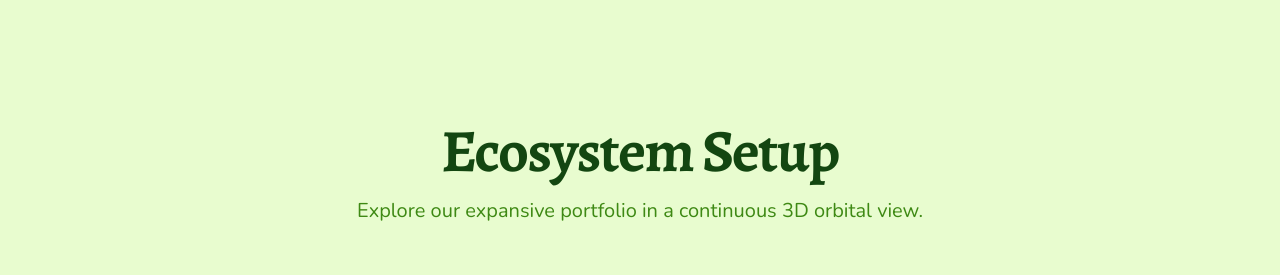
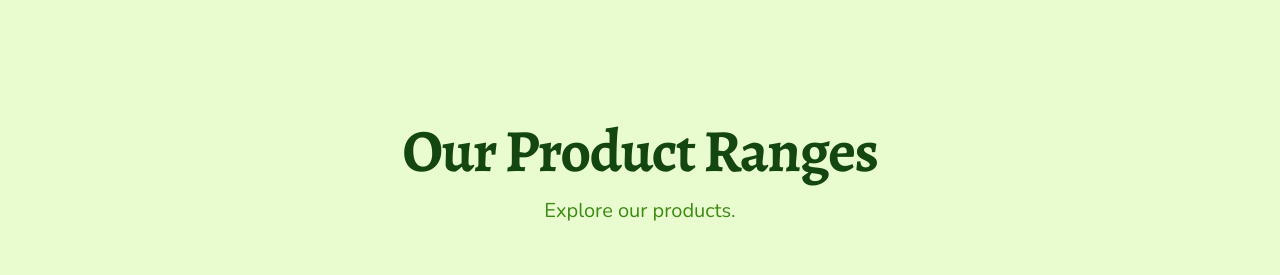
Before and after one commit to Akashat-02-Dev/RR-Enterprise, a Next.js app: page / in a window 1280 px wide. Shown: the part 2040-2315 px from the top of the page. Built offline with nearby package versions, Linux system fonts and the light colour scheme; no server answers.

Commit message:
Products fix

```diff
--- a/src/components/Products.tsx
+++ b/src/components/Products.tsx
@@ -44,9 +44,9 @@ export default function Products() {
 
       {/* Header */}
       <div className="max-w-7xl mx-auto px-6 text-center mb-8 md:mb-16 relative z-20">
-        <h2 className="font-alegreya text-5xl md:text-6xl font-bold text-eco-500 mb-4 tracking-tight">Ecosystem Setup</h2>
+        <h2 className="font-alegreya text-5xl md:text-6xl font-bold text-eco-500 mb-4 tracking-tight">Our Product Ranges</h2>
         <p className="font-nunito text-xl text-eco-400 max-w-2xl mx-auto">
-          Explore our expansive portfolio in a continuous 3D orbital view.
+          Explore our products.
         </p>
       </div>
 
```
